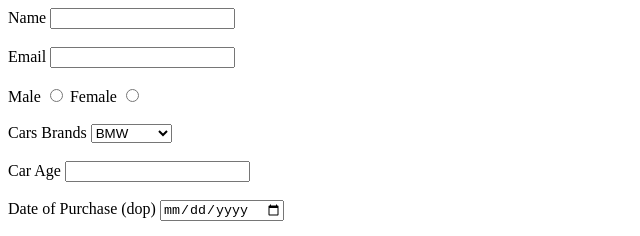
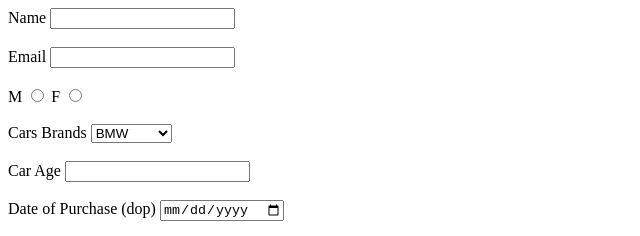
Before and after one commit to acciojob/car-insurance-form-PrathamKamble, a website: page main.html in a window 1280 px wide. Shown: the top 236 px of the page, 0-640 px from the left. Drawn offline with Linux system fonts and the light colour scheme.

Commit message:
created a submission

```diff
--- a/main.html
+++ b/main.html
@@ -17,11 +17,11 @@
     <label for="email">Email</label>
     <input type="email" id="email" required><br><br>
 
-    <label for="gender_m">Male</label>
-    <input type="radio" name="gender" id="gender_m">
+    <label for="gender_m">M</label>
+    <input type="radio" name="gender" id="gender_m" required>
 
-    <label for="gender_f">Female</label>
-    <input type="radio" name="gender" id="gender_f"><br><br>
+    <label for="gender_f">F</label>
+    <input type="radio" name="gender" id="gender_f" required><br><br>
 
     <label for="cars">Cars Brands</label>
     <select id="cars">
```
